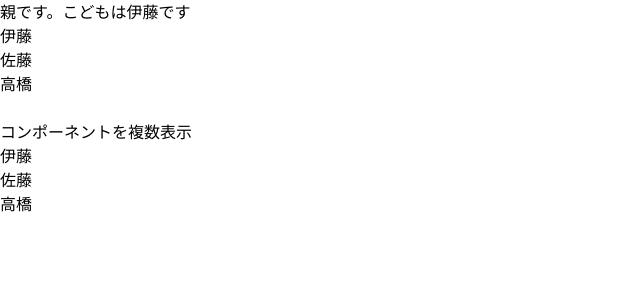
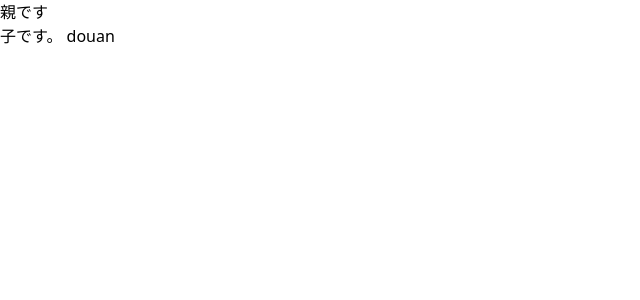
Before and after one commit to Jy4058350/begin_1, a React (Create React App) app: page / in a window 1280 px wide. Shown: the top 300 px of the page, without its empty margins (0-640 px from the left). Built offline with nearby package versions, Linux system fonts and the light colour scheme.

Commit message:
default設定

```diff
--- a/src/index.js
+++ b/src/index.js
@@ -8,61 +8,17 @@ import { list } from "postcss"
 const root = ReactDOM.createRoot(document.getElementById("root"))
 
 const ParentComponent = () => {
-  const members = [
-    {
-      id: 1,
-      name: "伊藤",
-    },
-    {
-      id: 2,
-      name: "佐藤",
-    },
-    {
-      id: 3,
-      name: "高橋",
-    },
-  ]
   return (
     <>
-      親です。
-      <ChildComponent members={members} /> <br />
-      コンポーネントを複数表示
-      <br />
-      {members.map(member => (
-        <MemberList key={member.id} name={member.name} />
-        // <MemberList name={member.name} />
-      ))}
+      親です <br />
+      <ChildComponent name="douan" />
     </>
   )
 }
-
-const MemberList = props => {
-  return (
-    <>
-      <div>{props.name}</div>
-    </>
-  )
+const ChildComponent = ({ name = "test" }) => {
+  return <>子です。 {name}</>
 }
-
-const ChildComponent = props => {
-  console.log("props", props.members[0])
-  return (
-    <>
-      こどもは{props.members[0].name}です
-      <ul>
-        {props.members.map(member => (
-          <li key={member.id}>{member.name}</li>
-        ))}
-      </ul>
-    </>
-  )
-}
-
-root.render(
-  <React.StrictMode>
-    <ParentComponent />
-  </React.StrictMode>
-)
+root.render(<ParentComponent />)
 // root.render(
 //   <React.StrictMode>
 //     <App />
```
